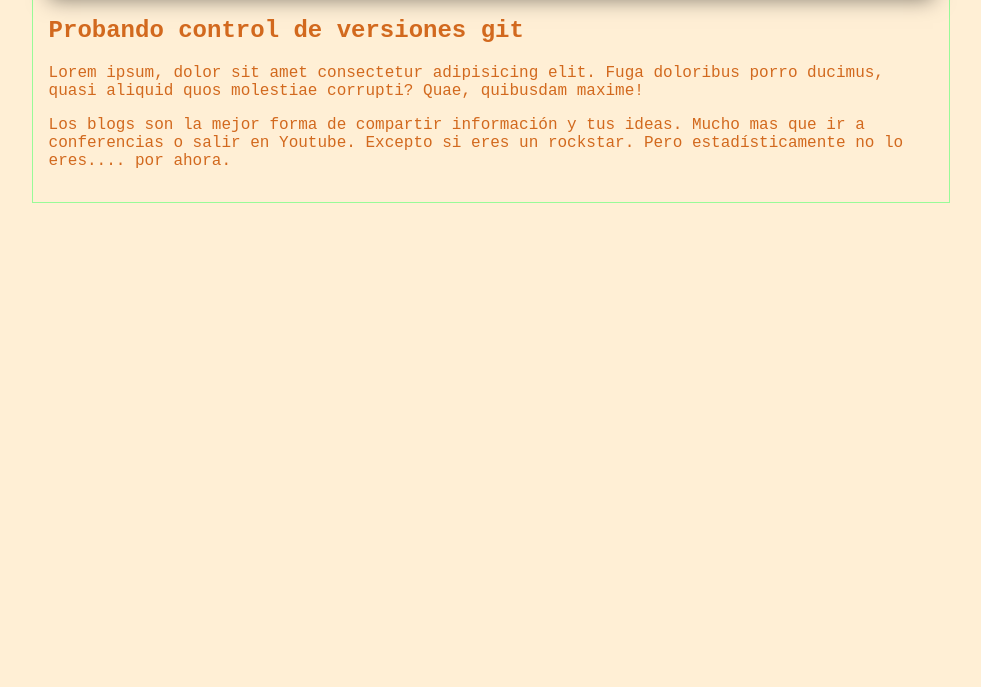
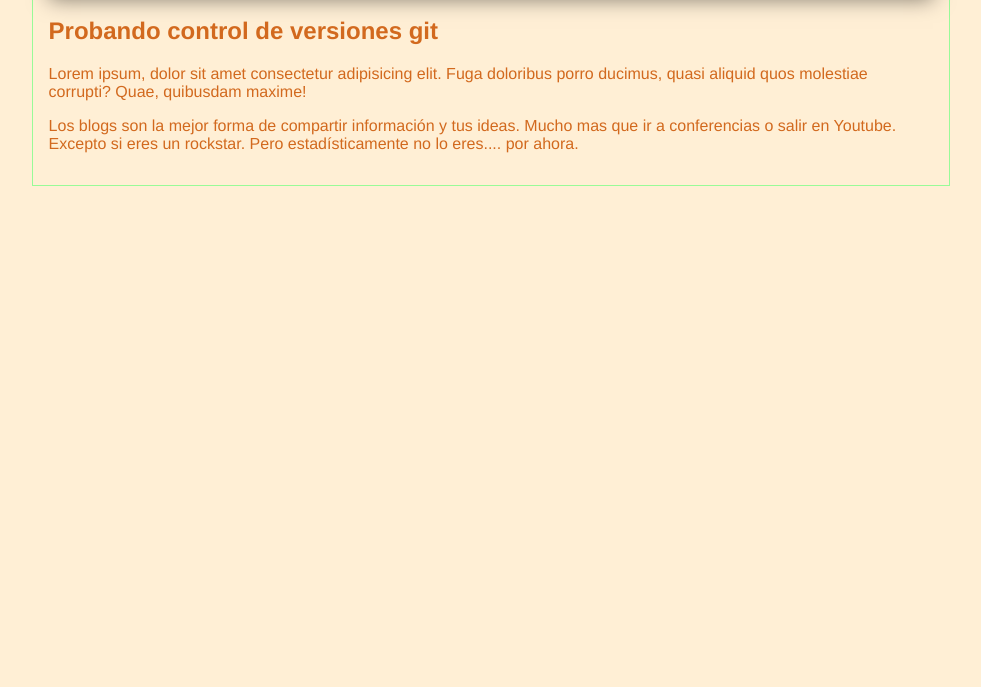
Before and after one commit to davidhschz/Hyperblog, a plain HTML site: page index.html in a window 1280 px wide. Shown: the part 113-800 px from the top of the page, without its empty margins (149-1130 px from the left). Drawn offline with Linux system fonts and the light colour scheme.

Commit message:
Se modifica fuente a Helvetica

```diff
--- a/css/estilos.css
+++ b/css/estilos.css
@@ -1,6 +1,6 @@
 body {
     color: chocolate;
-    font-family: 'Courier New', Courier, monospace;
+    font-family: Helvetica;
     text-align: center;
     background-color: papayawhip;
 }
```
